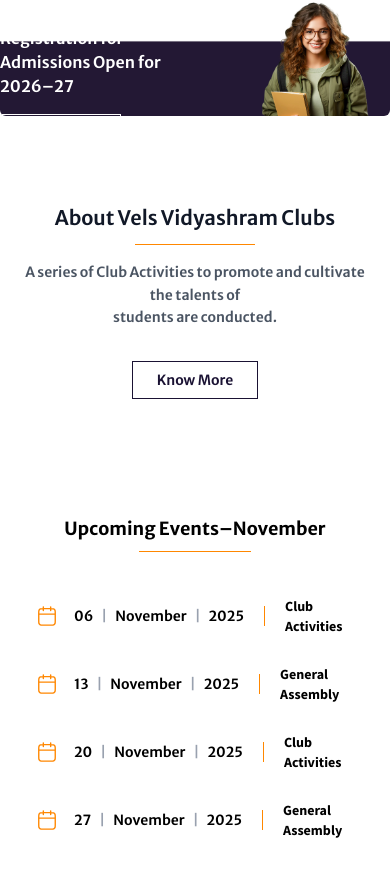
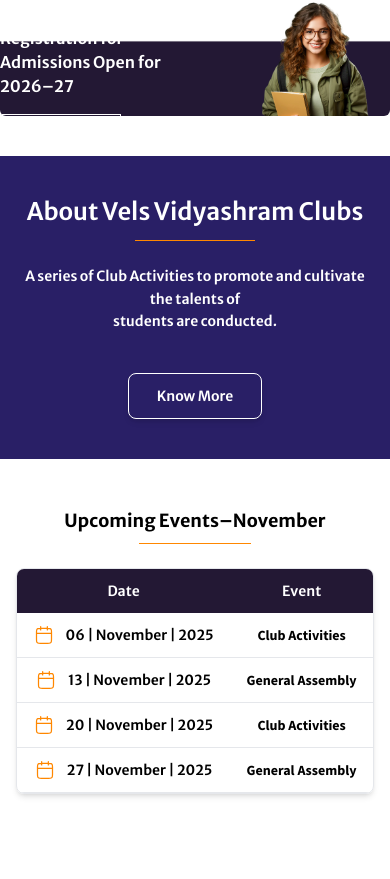
Before and after one commit to ayatiworkstechnologies/Vels-Vidyashram, a Next.js app: page /dargaroad in a window 390 px wide. Shown: the part 7765-8644 px from the top of the page. Built offline with nearby package versions, Linux system fonts and the light colour scheme.

Commit message:
client correction

```diff
--- a/src/app/dargaroad/components/Events.jsx
+++ b/src/app/dargaroad/components/Events.jsx
@@ -232,25 +232,31 @@
 
 
       {/* ==================== ABOUT CLUBS BLOCK ==================== */}
-      <section className="w-full py-12 md:py-16">
-        <div className="max-w-4xl mx-auto px-5 text-center">
-          <h3 className="text-xl md:text-3xl font-primary font-primary-semibold text-[#111827]">
+<section className="w-full py-10 relative bg-tertiary text-white overflow-hidden flex items-center justify-center">
+{/* Overlay */}
+<div className="absolute inset-0 bg-black/30" />
+
+
+<div className="relative max-w-5xl mx-auto px-6 text-center flex flex-col items-center justify-center w-full">
+<h3 className="text-2xl md:text-4xl text-white font-primary font-primary-semibold">
 About Vels Vidyashram Clubs
 </h3>
-            <div className="w-30 h-[1px] bg-secondary mx-auto mt-3" />
+<div className="w-30 h-[1px] bg-secondary mt-3 mx-auto" />
 
-          <p className="mt-4 text-sm md:text-lg text-[#4B5563] leading-relaxed font-primary font-primary-semibold">
-            A series of Club Activities to promote and cultivate the talents of<br/>
+
+<p className="mt-6 text-sm md:text-lg leading-relaxed font-primary font-primary-semibold max-w-2xl mx-auto">
+A series of Club Activities to promote and cultivate the talents of<br />
 students are conducted.
 </p>
 
-          <div className="mt-8">
-            <Link
+
+<div className="mt-10 flex justify-center">
+<a
 href="/beyond-academics#clubs"
-              className="inline-flex items-center justify-center px-6 py-2 border border-[#1a1233] text-[#1a1233] text-sm font-primary font-primary-semibold hover:bg-[#1a1233] hover:text-white transition-colors duration-200"
+className="inline-flex items-center justify-center px-7 py-3 border border-white text-white text-sm md:text-base font-primary font-primary-semibold hover:bg-white hover:text-black transition-colors duration-300 rounded-lg shadow-md"
 >
 Know More
-            </Link>
+</a>
 </div>
 </div>
 </section>
--- a/src/app/dargaroad/components/UpcomingEvents.jsx
+++ b/src/app/dargaroad/components/UpcomingEvents.jsx
@@ -19,71 +19,56 @@
   ];
 
   return (
-    <section className="w-full py-12">
-      <div className="max-w-4xl mx-auto px-4">
+ <section className="w-full py-12">
+<div className="max-w-4xl mx-auto px-4">
 
 
+{/* Title */}
+<h2 className="text-lg md:text-2xl font-primary font-primary-bold text-black text-center">
+Upcoming Events–November
+</h2>
+<div className="w-28 h-[1px] bg-secondary mx-auto mt-2 mb-6" />
 
 
+{/* TABLE FORMAT */}
+<div className="overflow-x-auto rounded-lg shadow-md border border-gray-200">
+<table className="w-full table-auto text-left text-sm">
+<thead className="bg-[#231834] text-white">
+<tr>
+<th className="px-4 py-3 font-primary text-center font-primary-semibold">Date</th>
+<th className="px-4 py-3 font-primary text-center font-primary-semibold">Event</th>
+</tr>
+</thead>
 
-        {/* UPCOMING EVENTS TITLE */}
-        <motion.div
-          initial={{ opacity: 0, y: 30 }}
-          whileInView={{ opacity: 1, y: 0 }}
-          viewport={{ once: true }}
-          transition={{ duration: 0.6 }}
-          className="mt-5 text-center mb-8"
-        >
-          <h2 className="text-lg md:text-2xl font-primary font-primary-bold text-black">
-            Upcoming Events–November
-          </h2>
-          <div className="w-28 h-[1px] bg-secondary mx-auto mt-2 mb-4" />
-        </motion.div>
 
-        {/* EVENTS LIST */}
-        <motion.div
-          initial="hidden"
-          whileInView="show"
-          viewport={{ once: true }}
-          variants={{
-            hidden: { opacity: 1 },
-            show: {
-              transition: { staggerChildren: 0.15 },
-            },
-          }}
-          className="space-y-1"
-        >
-          {upcomingEvents.map((event, idx) => (
-            <motion.div
-              key={idx}
-              variants={{
-                hidden: { opacity: 0, y: 40 },
-                show: { opacity: 1, y: 0, transition: { duration: 0.6 } },
-              }}
-              className="grid grid-cols-[auto_1px_1fr] items-center bg-white text-sm text-black hover:bg-[#231834] hover:text-white transition min-h-[64px]"
-            >
-              <div className="flex items-center justify-center gap-4 px-5 py-3">
-                <Image src="/dargaroad/calendar.svg" alt="calendar" width={22} height={22} />
+<tbody>
+{upcomingEvents.map((event, idx) => (
+<tr
+key={idx}
+className="border-b border-gray-200 hover:bg-gray-50 transition"
+>
+<td className="px-4 py-3 flex items-center justify-center gap-3 text-center">
+<Image
+src="/dargaroad/calendar.svg"
+alt="calendar"
+width={20}
+height={20}
+/>
+<span className="font-primary text-center font-primary-semibold">
+{event.day} | {event.month} | {event.year}
+</span>
+</td>
 
-                <div className="flex items-center gap-2 font-primary font-primary-semibold">
-                  <span>{event.day}</span>
-                  <span className="text-gray-400">|</span>
-                  <span>{event.month}</span>
-                  <span className="text-gray-400">|</span>
-                  <span>{event.year}</span>
-                </div>
-              </div>
 
-              <div className="w-[1px] h-[20px] bg-secondary" />
-
-              <div className="flex items-center justify-center px-5 py-2 font-secondary font-secondary-bold">
-                {event.note}
-              </div>
-            </motion.div>
-          ))}
-        </motion.div>
-
-      </div>
-    </section>
+<td className="px-4 py-3 text-center font-secondary font-secondary-bold">
+{event.note}
+</td>
+</tr>
+))}
+</tbody>
+</table>
+</div>
+</div>
+</section>
   );
 }
--- a/src/app/dargaroad/layout/Header.jsx
+++ b/src/app/dargaroad/layout/Header.jsx
@@ -11,9 +11,9 @@
     label: "About Us",
     href: "/about",
     submenu: [
-      { label: "Leadership & Legacy", href: "/about/leadership-and-legacy" },
-      { label: "Our Group", href: "/about/our-group" },
-      { label: "School Information", href: "/about/school-information" },
+      { label: "Vision And Mission", href: "/dargaroad/vision-mission" },
+      { label: "Our Group", href: "/dargaroad/our-group" },
+      { label: "School Information", href: "/dargaroad/school-information" },
     ],
   },
 
--- a/src/app/dargaroad/page.jsx
+++ b/src/app/dargaroad/page.jsx
@@ -21,8 +21,6 @@
          <Events />
         <UpcomingEvents />
         <FooterSection />
-
-
     </main>
   );
 }
```
Also changed, not shown: src/app/dargaroad/components/About/VisionMission.jsx (added), src/app/dargaroad/vision-mission/page.jsx (added). Lines whose indentation alone changed are shown as unchanged.
